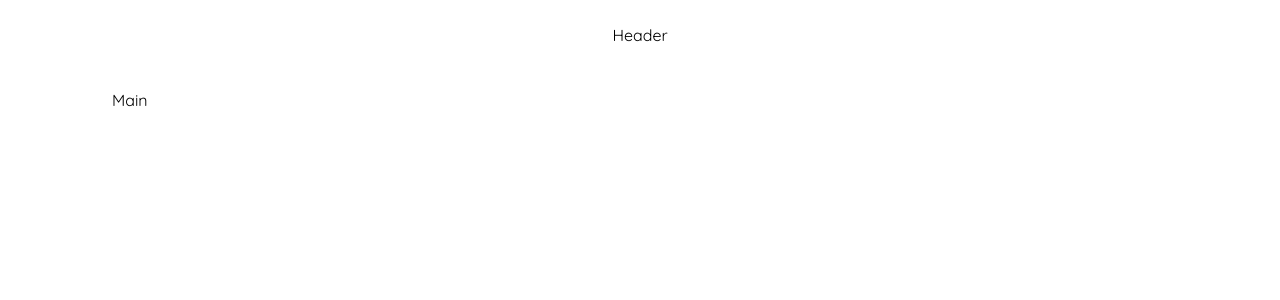
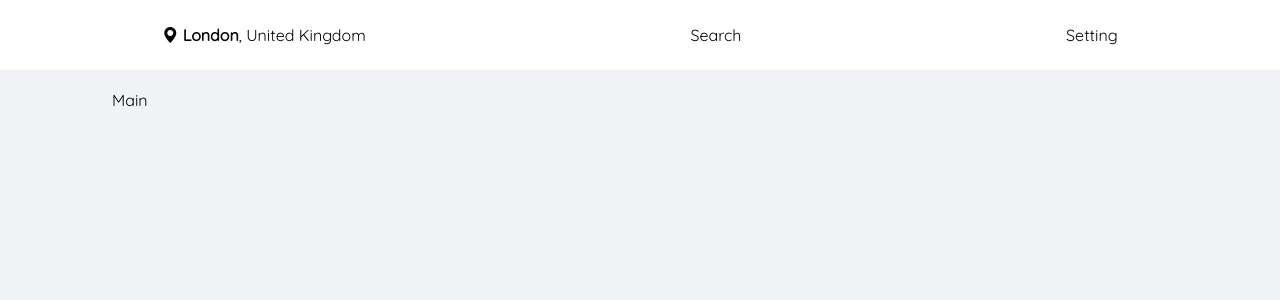
Before and after one commit to pidepiper009/weather-app, a React (Create React App) app: page / in a window 1280 px wide. Shown: the top 300 px of the page. Built offline with nearby package versions, Linux system fonts and the light colour scheme.

Commit message:
Created Place, Search and Setting components

```diff
--- a/package.json
+++ b/package.json
@@ -3,6 +3,7 @@
   "version": "0.1.0",
   "private": true,
   "dependencies": {
+    "bootstrap-icons": "^1.13.1",
     "react": "^18.3.1",
     "react-dom": "^18.3.1",
     "react-scripts": "5.0.1"
--- a/src/App.js
+++ b/src/App.js
@@ -1,10 +1,13 @@
 import Header from './components/Header';
 import Main from './components/Main';
 import './styles/components/App.scss';
+import "bootstrap-icons/font/bootstrap-icons.css";
 
 function App() {
+  const dark = false;
+
   return (
-    <div className='App'>
+    <div className={`App-${dark ? 'dark' : 'light'}`}>
       <Header />
       <Main />
     </div>
--- a/src/components/Header.js
+++ b/src/components/Header.js
@@ -1,9 +1,16 @@
 import '../styles/components/Header.scss';
+import Place from './Place';
+import Search from './Search';
+import Settings from './Settings';
 
 
 function Header() {
   return (
-    <div className="Header">Header</div>
+    <div className="Header">
+      <Place />
+      <Search />
+      <Settings />
+    </div>
   )
 }
 
--- /dev/null
+++ b/src/components/Place.js
@@ -0,0 +1,9 @@
+function Place() {
+  return (
+    <div className='Place'>
+      <i class="bi bi-geo-alt-fill"></i> <b>London</b>, United Kingdom
+    </div>
+  )
+}
+
+export default Place
--- /dev/null
+++ b/src/components/Search.js
@@ -0,0 +1,7 @@
+function Search() {
+  return (
+    <div>Search</div>
+  )
+}
+
+export default Search
--- /dev/null
+++ b/src/components/Settings.js
@@ -0,0 +1,7 @@
+function Settings() {
+  return (
+    <div>Setting</div>
+  )
+}
+
+export default Settings
```
Also changed, not shown: 1 other file (tests, documents, lock files or other folders).
